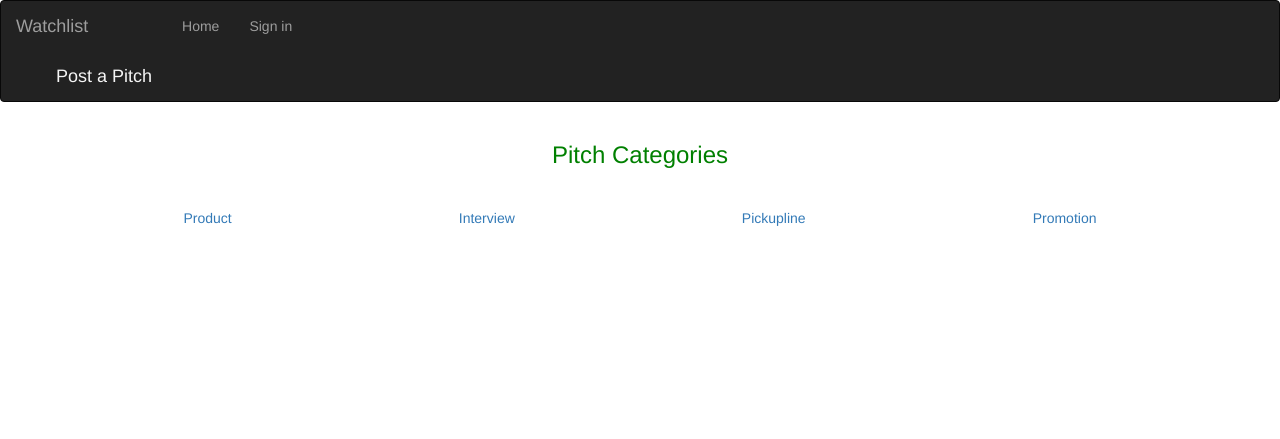
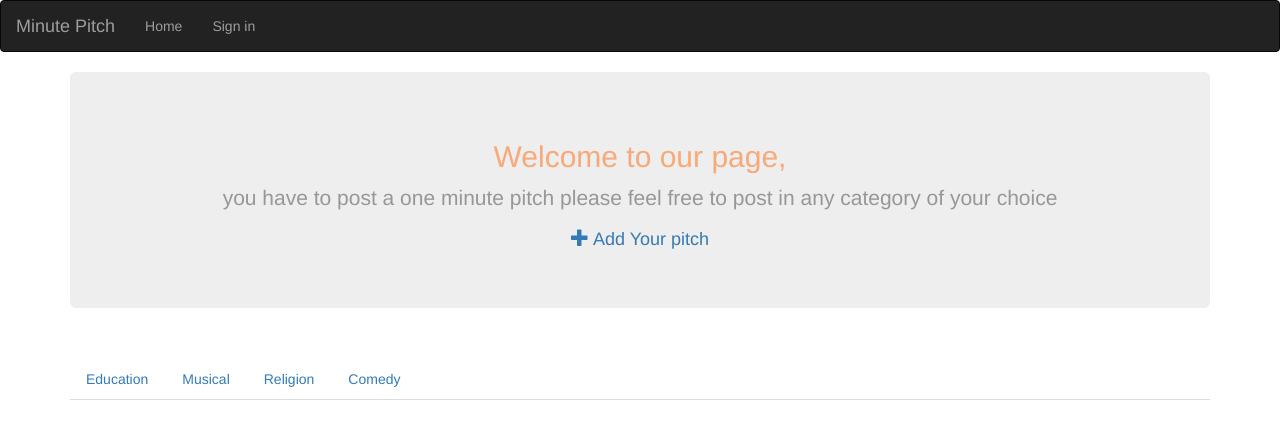
Before and after one commit to Elianehbmna/Minute_Pitch, a Flask app: page / in a window 1280 px wide. Shown: the top 439 px of the page. Run offline with Flask 2, Linux system fonts and the light colour scheme; data that the repository does not hold is empty; some libraries are stand-ins or nearby versions.

```diff
--- a/app/main/forms.py
+++ b/app/main/forms.py
@@ -13,7 +13,7 @@ from ..models import User
 class PitchForm(FlaskForm):
     title = StringField('Title', validators=[Required()])
     description = TextAreaField("What would you like to pitch ?",validators=[Required()])
-    category = RadioField('Label', choices=[ ('promotionpitch','promotionpitch'), ('interviewpitch','interviewpitch'),('pickuplines','pickuplines'),('productpitch','productpitch')],validators=[Required()])
+    category = RadioField('Label', choices=[ ('Educational','Educational'), ('Musical','Musical'),('Religion','Religion'),('Comedy','Comedy')],validators=[Required()])
     submit = SubmitField('Submit')
 class UpdateProfile(FlaskForm):
     bio = TextAreaField('Tell us about you.',validators = [Required()])
--- a/app/main/views.py
+++ b/app/main/views.py
@@ -17,13 +17,13 @@ def index():
     View root page function that returns the index page and its data
     '''
     pitch = Pitch.query.filter_by().first()
-    title = 'Home'
-    pickuplines = Pitch.query.filter_by(category="pickuplines")
-    interviewpitch = Pitch.query.filter_by(category = "interviewpitch")
-    promotionpitch = Pitch.query.filter_by(category = "promotionpitch")
-    productpitch = Pitch.query.filter_by(category = "productpitch")
+    title = 'Welcome Home-Minute Pitch'
+    Educational = Pitch.query.filter_by(category="Educational")
+    Musical = Pitch.query.filter_by(category = "Musical")
+    Religion = Pitch.query.filter_by(category = "Religion")
+    Comedy = Pitch.query.filter_by(category = "Comedy")
 
-    return render_template('home.html', title = title, pitch = pitch, pickuplines=pickuplines, interviewpitch= interviewpitch, promotionpitch = promotionpitch, productpitch = productpitch)
+    return render_template('index.html', title = title, pitch = pitch, Educational=Educational, Musical= Musical, Religion = Religion, Comedy = Comedy)
 
 # @main.route('/movie/<int:id>')
 # def movie(id):
--- a/app/templates/comments.html
+++ b/app/templates/comments.html
@@ -29,7 +29,7 @@
 <hr><hr>
         <div class="container">
                 <div class="col-md-12">
-                        <h4 style="color: brown; text-align: center;text-underline-position: below">Comments</h4>
+                        <h4 style="text-align: center;text-underline-position: below">Comments</h4>
                         {{ macro.displayComment(comment) }}
 
                 </div>
--- a/app/templates/home.html
+++ /dev/null
@@ -1,44 +0,0 @@
-
-{% extends 'bootstrap/base.html' %}
-{% import 'macros.html' as macro %}
-{% block navbar %}
-{% include 'navbar.html'%}
-{% endblock %}
-
-  {% block content %}
-    <div class="container">
-      <h3 style="color: green;text-align: center">Pitch Categories</h3>
-      <br>
-      <ul class="nav nav-pills nav-justified nav-fill" role="tablist">
-        <li class="nav-item">
-          <a class="nav-link active" data-toggle="tab" href="#product">Product</a>
-        </li>
-        <li class="nav-item">
-          <a class="nav-link" data-toggle="tab" href="#interview">Interview</a>
-        </li>
-        <li class="nav-item">
-          <a class="nav-link" data-toggle="tab" href="#pickupline">Pickupline</a>
-        </li>
-        <li class="nav-item">
-          <a class="nav-link" data-toggle="tab" href="#promotion">Promotion</a>
-        </li>
-      </ul>
-
-      <div class="tab-content">
-        <div id="product" class="container tab-pane active"><br>
-          {{ macro.display(productpitch) }}
-
-        </div>
-        <div id="interview" class="container tab-pane fade"><br>
-          {{ macro.display(interviewpitch) }}
-        </div>
-        <div id="pickupline" class="container tab-pane fade"><br>
-          {{ macro.display(pickuplines)}}
-        </div>
-        <div id="promotion" class="container tab-pane fade"><br>
-          {{ macro.display(promotionpitch) }}
-        </div>
-
-      </div>
-    </div>
-  {% endblock %}
--- /dev/null
+++ b/app/templates/index.html
@@ -0,0 +1,53 @@
+{% extends 'bootstrap/base.html' %}
+{% import 'macros.html' as macro %}
+{% block navbar %}
+{% include 'navbar.html'%}
+{% endblock %}
+
+  {% block content %}
+
+    <!-- <a style="text-align: center; color: whitesmoke;" class="navbar-brand" href="/pitches/new/"> Post a Pitch </a> -->
+
+
+    </ul>
+    <div class="container">
+            <div class="jumbotron jumbotron-fluid">
+      <h2 style="color: #f8a978;text-align: center" class="display-4">Welcome to our page,</h2>
+      <p style="color: #979797;text-align: center" class="lead">you have to post a one minute pitch please feel free to post in any category of your choice</p>
+      <h4 style="color: #979797;text-align: center" ><a  href="/pitches/new/"><span class="glyphicon glyphicon-plus" aria-hidden="true"></span>   Add Your pitch </a></h4>
+      </div>
+      <br>
+      <ul class="nav nav-tabs" role="tablist">
+        <li class="nav-item">
+          <a class="nav-link active" data-toggle="tab" href="#Educational">Education</a>
+        </li>
+        <li class="nav-item">
+          <a class="nav-link" data-toggle="tab" href="#Musical">Musical</a>
+        </li>
+        <li class="nav-item">
+          <a class="nav-link" data-toggle="tab" href="#Religion">Religion</a>
+        </li>
+        <li class="nav-item">
+          <a class="nav-link" data-toggle="tab" href="#Comedy">Comedy</a>
+        </li>
+      </ul>
+
+      <div class="tab-content">
+        <div id="Educational" class="container tab-pane active"><br>
+          {{ macro.display(Educational) }}
+
+        </div>
+        <div id="Musical" class="container tab-pane fade"><br>
+          {{ macro.display(Musical) }}
+        </div>
+        <div id="Religion" class="container tab-pane fade"><br>
+          {{ macro.display(Religion)}}
+        </div>
+        <div id="Comedy" class="container tab-pane fade"><br>
+          {{ macro.display(Comedy) }}
+        </div>
+
+      </div>
+    </div>
+  </body>
+  {% endblock %}
--- a/app/templates/macros.html
+++ b/app/templates/macros.html
@@ -26,17 +26,18 @@
 		{% for category in category_list %}
 		<div class="col-md-6">
 			<div class="thumbnail text-center">
-			<h5 class="card-header">{{category.title}}</h5>
-			<h5 class="card-header">{{category.category}}</h5>
-			<div class="card-body">
-				<blockquote class="blockquote mb-0">
+			<div class="card">
+				<p>
 					<h2>{{category.description}}</h2>
+					<cite class="blockquote-footer"> Posted by {{category.user.username}}</cite>
 
-				</blockquote>
+				</p>
 
-        <a href="{{url_for('main.new_comment',pitch_id = category.id)}}" class="btn btn-info"> Add a comment</a>
-				<a href="{{url_for('main.upvote',pitch_id = category.id)}}" class= "btn btn-primary btn-sm"><i></i>Upvote <span>{{category.upvotes.count()}}</span></a>
-				<a href="{{url_for('main.downvote',pitch_id = category.id)}}" class= "btn btn-danger btn-sm"><i class="far fa-thumbs-up"></i>Downvote <span>{{category.downvotes.count()}}</span></a>
+				<a href="{{url_for('main.new_comment',pitch_id = category.id)}}" class="glyphicon glyphicon-comment" style="margin:10px;"></a>
+
+				<a href="{{url_for('main.upvote',pitch_id = category.id)}}" class="glyphicon glyphicon-thumbs-up" style="margin:10px;" ><i></i><span>{{category.upvotes.count()}}</span></a>
+
+				<a href="{{url_for('main.downvote',pitch_id = category.id)}}" class= "glyphicon glyphicon-thumbs-down" style="margin:10px;"><i></i><span>{{category.downvotes.count()}}</span></a>
 
 			</div>
 		</div>
@@ -53,14 +54,16 @@
 
 			{% if comments %}
 			{% for comment in comments %}
-				<div class="row text-center">
-						<a><p style="color: brown">{{ comment.description }}</p></a>
+			<div class="thumbnail text-center">
+					<div class="card">
+						<a><p>{{ comment.description }}</p></a>
 						<small> posted by {{comment.user.username}}</small>
+				</div>
 				</div>
 			{% endfor %}
 			{% else %}
 
-			<h3>This post does  not does not have any comments yet !</h3>
+			<cite  style="text-align: center;">This post does  not does not have any comments yet !</cite>
 			{%endif%}
 
 	</ul>
--- a/app/templates/navbar.html
+++ b/app/templates/navbar.html
@@ -1,4 +1,4 @@
-<div class="navbar navbar-inverse" role="navigation">
+<div class="navbar navbar-inverse navbar-light default-color" role="navigation">
     <div class="container-fluid">
         <div class="navbar-header">
             <button type="button" class="navbar-toggle" data-toggle="collapse" data-target=".navbar-collapse">
@@ -7,10 +7,8 @@
               <span class="icon-bar"></span>
               <span class="icon-bar"></span>
             </button>
-            <a class="navbar-brand" href="/"> Watchlist </a>
-            <ul>
-                <a style="text-align: center; color: whitesmoke;" class="navbar-brand" href="/pitches/new/"> Post a Pitch </a>
-                </ul>
+            <a class="navbar-brand" href="/"> Minute Pitch </a>
+
         </div>
         <div class="navbar-collapse collapse">
             <ul class="nav navbar-nav">
```
Also changed, not shown: app/templates/pitches.html (+4 -4 lines).
